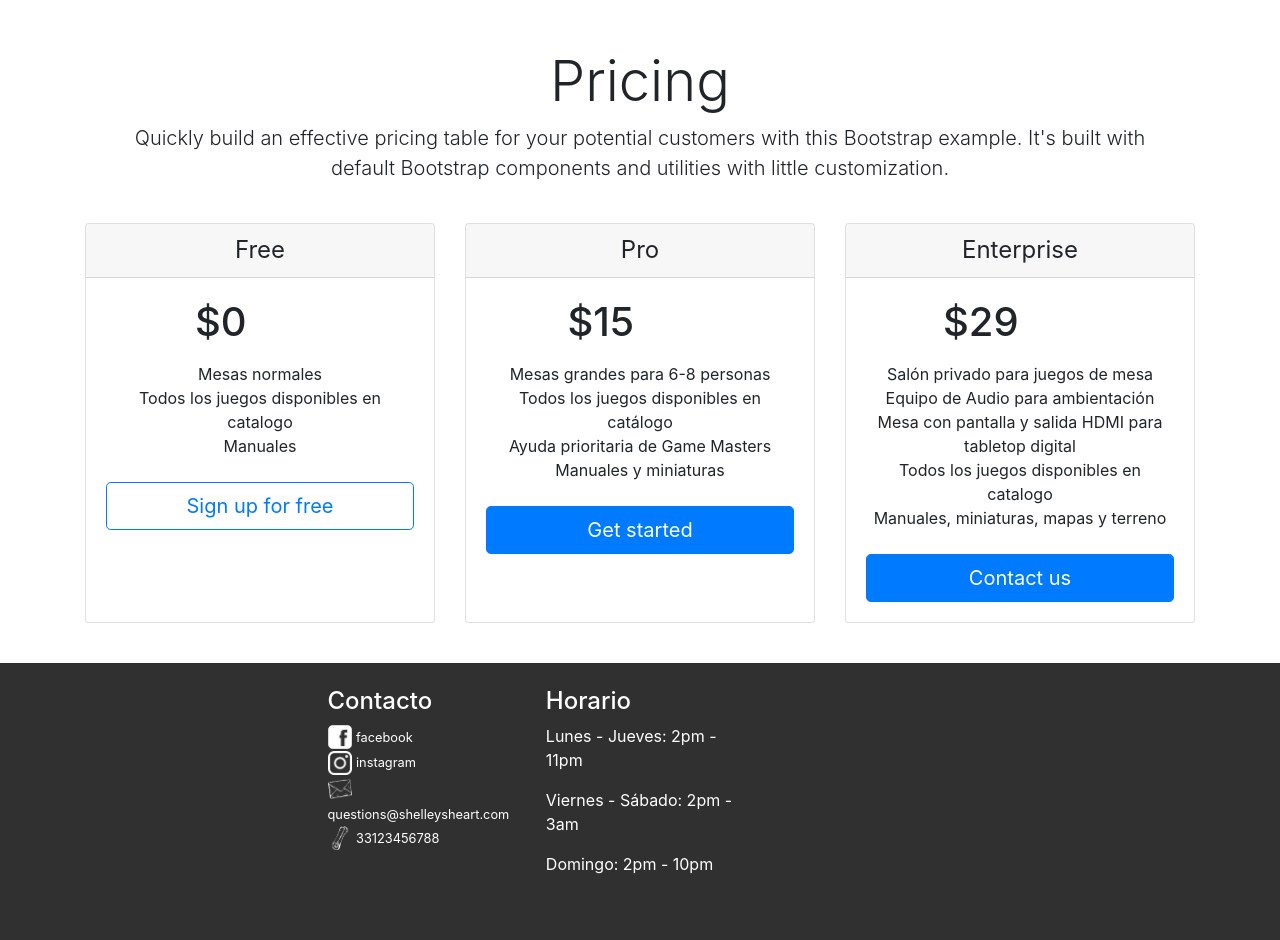
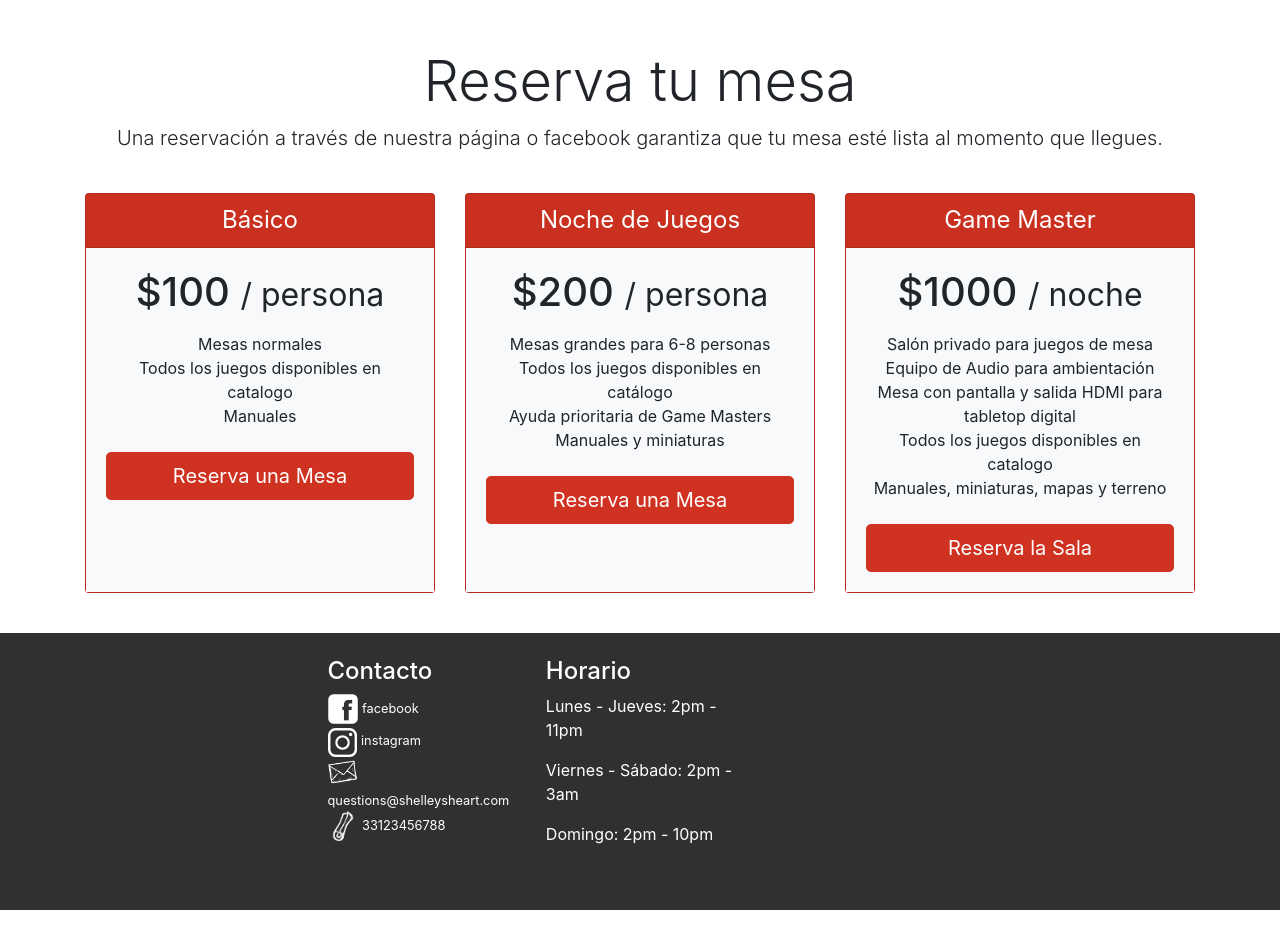
Before and after one commit to ScoffM/shelleys-heart, a Django app: page /booking/ in a window 1280 px wide. Shown: the part 76-1016 px from the top of the page. After the commit the page ends 986 px from the top, so only its background shows below. Run offline with Django 3.2, Linux system fonts and the light colour scheme; some libraries are stand-ins or nearby versions.

Commit message:
Fixed styles for booking. Replaced dynamic menu for a static one. Static menu WIP

```diff
--- a/booking/templates/booking/book.html
+++ b/booking/templates/booking/book.html
@@ -4,46 +4,47 @@
 
 <div class="container">
     <div class="pricing-header px-3 py-3 pt-md-5 pb-md-4 mx-auto text-center">
-      <h1 class="display-4">Pricing</h1>
-      <p class="lead">Quickly build an effective pricing table for your potential customers with this Bootstrap example. It's built with default Bootstrap components and utilities with little customization.</p>
+      <h1 class="display-4">Reserva tu mesa</h1>
+      <p class="lead">Una reservación a través de nuestra página o facebook garantiza que tu mesa esté lista al momento que llegues.</p>
     </div>
 
       <div class="card-deck mb-3 text-center">
-        <div class="card mb-4 box-shadow">
+        <div class="card mb-4 box-shadow bg-danger">
           <div class="card-header">
-            <h4 class="my-0 font-weight-normal">Free</h4>
+            <h4 class="my-0 font-weight-normal text-white">Básico</h4>
           </div>
-          <div class="card-body">
-            <h1 class="card-title pricing-card-title">$0 <small class="text-muted">/ mo</small></h1>
+          <div class="card-body bg-light">
+            <h1 class="card-title pricing-card-title">$100 <small>/ persona</small></h1>
             <ul class="list-unstyled mt-3 mb-4">
               <li>Mesas normales</li>
               <li>Todos los juegos disponibles en catalogo</li>
               <li>Manuales</li>
             </ul>
-            <button type="button" class="btn btn-lg btn-block btn-outline-primary">Sign up for free</button>
+
+            <button type="button" class="btn btn-lg btn-block btn-primary">Reserva una Mesa</button>
           </div>
         </div>
-        <div class="card mb-4 box-shadow">
+        <div class="card mb-4 box-shadow bg-danger">
           <div class="card-header">
-            <h4 class="my-0 font-weight-normal">Pro</h4>
+            <h4 class="my-0 font-weight-normal text-white">Noche de Juegos</h4>
           </div>
-          <div class="card-body">
-            <h1 class="card-title pricing-card-title">$15 <small class="text-muted">/ mo</small></h1>
+          <div class="card-body bg-light">
+            <h1 class="card-title pricing-card-title">$200 <small>/ persona</small></h1>
             <ul class="list-unstyled mt-3 mb-4">
               <li>Mesas grandes para 6-8 personas</li>
               <li>Todos los juegos disponibles en catálogo</li>
               <li>Ayuda prioritaria de Game Masters</li>
               <li>Manuales y miniaturas</li>
             </ul>
-            <button type="button" class="btn btn-lg btn-block btn-primary">Get started</button>
+            <button type="button" class="btn btn-lg btn-block btn-primary">Reserva una Mesa</button>
           </div>
         </div>
-        <div class="card mb-4 box-shadow">
+        <div class="card mb-4 box-shadow bg-danger">
           <div class="card-header">
-            <h4 class="my-0 font-weight-normal">Enterprise</h4>
+            <h4 class="my-0 font-weight-normal text-white">Game Master</h4>
           </div>
-          <div class="card-body">
-            <h1 class="card-title pricing-card-title">$29 <small class="text-muted">/ mo</small></h1>
+          <div class="card-body bg-light">
+            <h1 class="card-title pricing-card-title">$1000 <small class=>/ noche</small></h1>
             <ul class="list-unstyled mt-3 mb-4">
               <li>Salón privado para juegos de mesa</li>
               <li>Equipo de Audio para ambientación</li>
@@ -51,7 +52,7 @@
               <li>Todos los juegos disponibles en catalogo</li>
               <li>Manuales, miniaturas, mapas y terreno</li>
             </ul>
-            <button type="button" class="btn btn-lg btn-block btn-primary">Contact us</button>
+            <button type="button" class="btn btn-lg btn-block btn-primary">Reserva la Sala</button>
           </div>
         </div>
       </div>
--- a/menu/urls.py
+++ b/menu/urls.py
@@ -3,6 +3,7 @@ from django.urls import path
 from . import views
 
 urlpatterns = [
-    path('', views.all_dishes, name='menu'),
+    path('', views.static_menu, name='menu'),
+    path('dynamic_menu', views.all_dishes, name='dmenu'),
     path('<str:dish_id>/', views.detail, name='menu_detail'),
 ]
--- a/menu/views.py
+++ b/menu/views.py
@@ -12,3 +12,7 @@ def all_dishes(request):
 def detail(request, dish_id):
     dish = get_object_or_404(Menu, pk=dish_id)
     return render(request, 'menu/details.html', {'dish': dish})
+
+
+def static_menu(request):
+    return render(request, 'menu/static_menu.html')
--- a/shelly/static/css/custom.css
+++ b/shelly/static/css/custom.css
@@ -121,3 +121,25 @@ a {
 a:hover{
     color: #ff4530;
 }
+
+.btn-primary {
+
+    color: #fff;
+    background-color: #d03221;
+    border-color: #d03221;
+
+}
+
+.btn-primary:hover{
+
+    color: #d03221;
+    background-color: transparent;
+    border-color: #d03221;
+
+}
+
+.bg-danger {
+
+    background-color: #d03221 !important;
+
+}
--- a/shelly/templates/base.html
+++ b/shelly/templates/base.html
@@ -51,10 +51,10 @@
             <div class="col-3"></div>
             <div class="col-2">
                 <h4> Contacto</h4>
-                <img src="{% static 'icons/fb.png' %}" height="24px"> <a class="small"> facebook</a> <br>
-                <img src="{% static 'icons/ig.png' %}" height="24px"> <a class="small"> instagram</a> <br>
-                <img src="{% static 'icons/email.png' %}" height="24px"> <a class="small"> questions@shelleysheart.com</a><br>
-                <img src="{% static 'icons/phone.png' %}" height="24px"> <a class="small"> 33123456788</a><br>
+                <img src="{% static 'icons/fb.png' %}" height="30px"> <a class="small"> facebook</a> <br>
+                <img class="pt-1"src="{% static 'icons/ig.png' %}" height="33px"> <a class="small"> instagram</a> <br>
+                <img src="{% static 'icons/email.png' %}" height="30px"> <a class="small"> questions@shelleysheart.com</a><br>
+                <img src="{% static 'icons/phone.png' %}" height="30px"> <a class="small"> 33123456788</a><br>
             </div>
             <div class="col-2">
                 <h4> Horario </h4>
```
Also changed, not shown: menu/templates/menu/static_menu.html (added, +7 -0 lines), shelly/static/drinks.png (added), shelly/static/food.png (added), shelly/static/icons/email.png, shelly/static/icons/phone.png.
